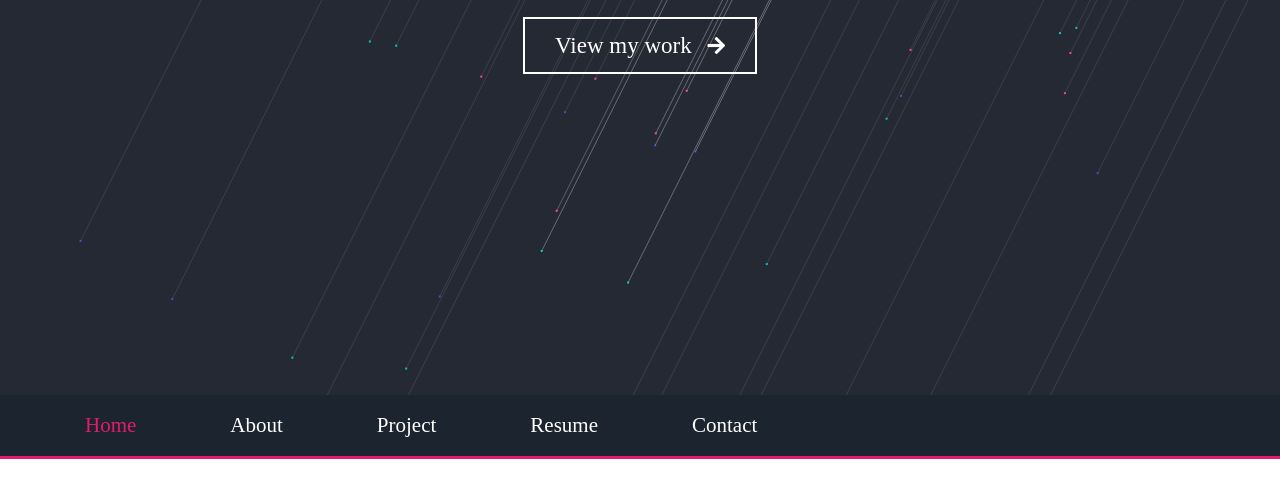
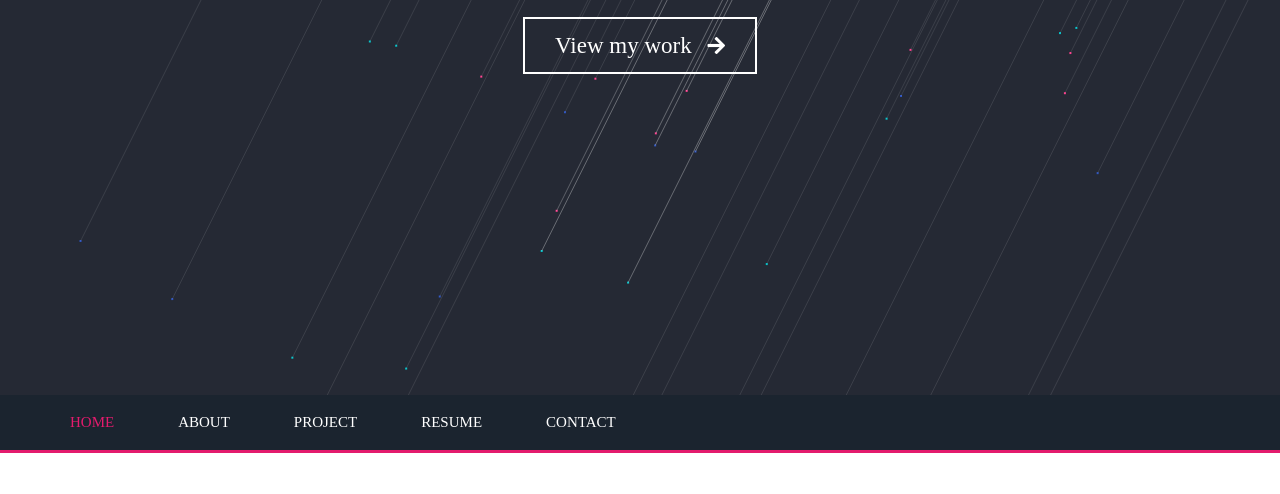
Before and after one commit to lekekien/porfolio, a plain HTML site: page index.html in a window 1280 px wide. Shown: the part 458-952 px from the top of the page. Drawn offline with Linux system fonts and the light colour scheme; animation ran at ten frames a second; a web font is replaced by a local one.

Commit message:
lkkien comit

```diff
--- a/css/style.css
+++ b/css/style.css
@@ -140,9 +140,9 @@ section.banner{
 }
 .menu-nav .wrap-link .link-item{
     display: inline-block;
-    padding: 20px 45px;
-    font-size: 21px;
-    text-transform: capitalize;
+    padding: 20px 30px;
+    font-size: 15px;
+    text-transform: uppercase;
     cursor: pointer;
     transition: all 0.5s;
 }
@@ -688,7 +688,7 @@ footer .scroll-top{
     background-color: #4267b2;
 }
 .social .social-item.gh{
-    background-color: rgb(131, 58, 180)
+    background-color: #969393
 }
 .social .social-item.li{
     background-color: rgb(40, 103, 178);
--- a/js/main.js
+++ b/js/main.js
@@ -55,6 +55,7 @@ $(function(){
         });
     })
     function highlightLink(anchor) {
+        console.log(anchor);
         $('.link-item.active').removeClass('active');
         $('.menu-nav')
             .find('[data-target="' + anchor + '"]')
@@ -140,8 +141,11 @@ $(function(){
         if (pos2 > $('#project').offset().top) {
             highlightLink('project');
         }
-        // if (pos2 > $('#contact').offset().top) {
-        //     highlightLink('contact');
-        // }
+        if (pos2 > $('#resume').offset().top) {
+            highlightLink('resume');
+        }
+        if (pos2 > $('#contact').offset().top) {
+            highlightLink('contact');
+        }
     }
 })
```
